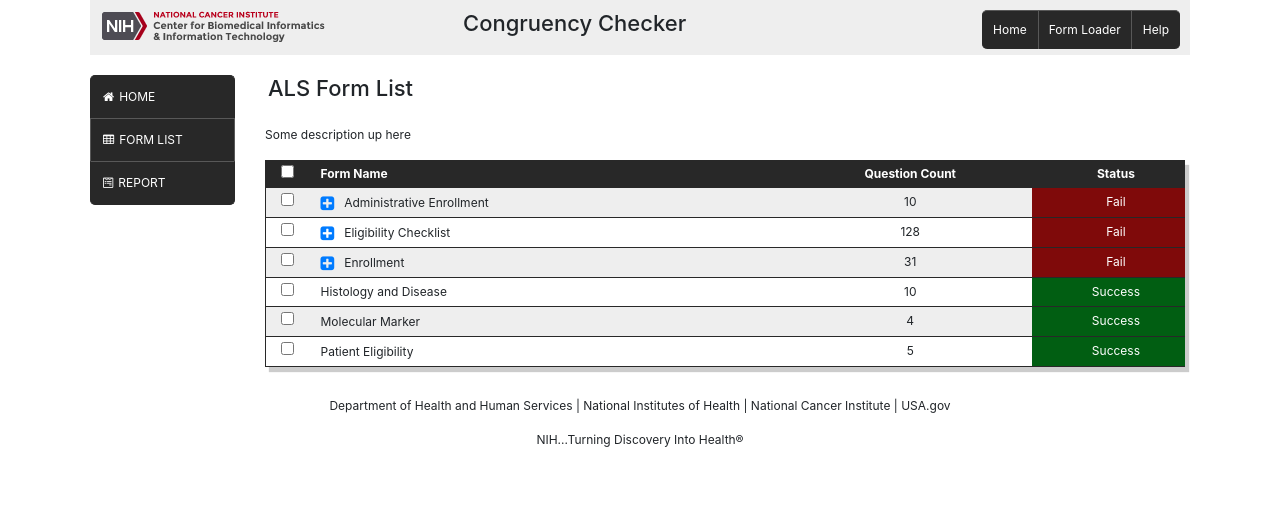
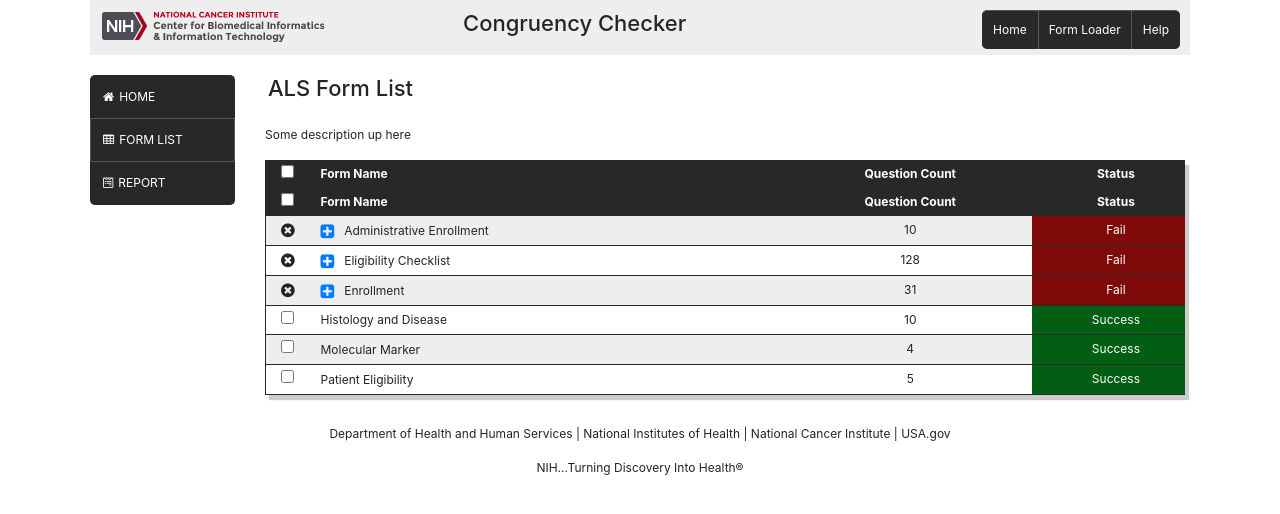
Before and after one commit to CBIIT/cadsr-services, an Angular app in the folder cchecker-ui/: page /forms in a window 1280 px wide. Shown: the top 514 px of the page. Built offline with nearby package versions, Linux system fonts and the light colour scheme.

Commit message:
converted some functions to arrow functions

```diff
--- a/cchecker-ui/src/app/als-form-list/als-form-list.component.html
+++ b/cchecker-ui/src/app/als-form-list/als-form-list.component.html
@@ -16,33 +16,48 @@
       <th class="status">
          Status
       </th>
+   </tr>
 
+   <tr>
+      <th>
+         <input type="checkbox">
+      </th>
+      <th>
+         Form Name
+      </th>
+      <th class="questionCount">
+         Question Count
+      </th>
+      <th class="status">
+         Status
+      </th>
    </tr>
-    <ng-container *ngFor="let record of sortedData().formsList; let i = index">
+
+
+
+   <ng-container *ngFor="let record of sortedData(); let i = index">
       <!-- render this row always -->
       <tr [ngClass]="{'rowOdd':i%2==0,'rowEven':i%2==1}">
          <td class="checkbox">
-                    <input type="checkbox">
+            <input type="checkbox" *ngIf="record.isValid">
+            <span *ngIf="!record.isValid" class="fa fa-times-circle fa-lg"></span>
          </td>
          <td>
-                    <a *ngIf="!record.isValid" href="#" (click)="showDetails(record)">
+            <a *ngIf="!record.isValid" href="#" (click)="showHideError(record)">
             <span class="fa fa-lg formName" [ngClass]="{'fa-minus-square':record.expand,'fa-plus-square':!record.expand}"></span>
             </a><span class="formName">{{record.formName}}</span>
-
          </td>
          <td class="questionCount">{{record.questionsCount}}</td>
          <td class="status" [ngClass]="{'success':record.isValid,'fail':!record.isValid}">{{getStatus(record.isValid)}}</td>
       </tr>
       <!-- end render this row always -->
-
       <!-- render and hide this row only if there is an error -->
-            <tr *ngIf="record.expand" [ngClass]="{'rowError':record.expand}">
+      <tr *ngIf="record['expand']" [ngClass]="{'rowError':record.expand}">
       <td></td>
       <td colspan="4" >
          Display some error
       </td>
       </tr>
       <!-- end render and hide this row only if there is an error -->
-
    </ng-container>
 </table>
--- a/cchecker-ui/src/app/als-form-list/als-form-list.component.ts
+++ b/cchecker-ui/src/app/als-form-list/als-form-list.component.ts
@@ -7,39 +7,23 @@ import { Component, OnInit } from '@angular/core';
 })
 export class AlsFormListComponent implements OnInit {
   data:Object;
+  checkedItems:string[];  // list of checked names //
+
   constructor() {
+    // test data //
     this.data = {"formsList":[{"isValid":false,"errors":[],"formName":"Enrollment","questionsCount":31},{"isValid":true,"errors":[],"formName":"Histology and Disease","questionsCount":10},{"isValid":false,"errors":[],"formName":"Administrative Enrollment","questionsCount":10},{"isValid":false,"errors":[],"formName":"Eligibility Checklist","questionsCount":128},{"isValid":true,"errors":[],"formName":"Patient Eligibility","questionsCount":5},{"isValid":true,"errors":[],"formName":"Molecular Marker","questionsCount":4}],"checkUom":null,"checkStdCrfCde":null,"mustDisplayException":null};
    }
+
   ngOnInit() {
   }
 
-  getStatus(isValid:boolean) {
-    if (isValid) {
-      return 'Success';
-    }
-    else {
-      return 'Fail';
-    };
-  };
+  // get usable status message to display in table status column //
+  getStatus = (isValid:boolean) => isValid ? 'Success':'Fail';
 
-  sortedData() {
-    this.data['formsList'].sort(function (a, b) {
-      if (a.formName.toUpperCase()<b.formName.toUpperCase()) {
-        return -1
-      }
-      else {
-        return 1
-      }
-    });
-    return this.data;
-  }
+  // shows or hides error row //
+  showHideError = (i:boolean) => { i['expand']=!i['expand']; return false }
 
-  showDetails(i) {
-    if (!i['expand']) {
-      i['expand']=false;
-    }
-    i['expand']=!i['expand'];
-    return false;
-  };
-
-}
+  // sorts data alphabetically by form name //
+  sortedData = () => this.data['formsList']
+      .sort((a, b) => a.formName.toUpperCase()<b.formName.toUpperCase() ? -1 : 1);
+};
--- a/cchecker-ui/src/app/app.component.ts
+++ b/cchecker-ui/src/app/app.component.ts
@@ -1,7 +1,6 @@
 import { Component } from '@angular/core';
 import { directiveCreate } from '../../node_modules/@angular/core/src/render3/instructions';
 import { PropertyBindingType } from '../../node_modules/@angular/compiler';
-import { prototype } from 'module';
 
 @Component({
   selector: 'app-root',
```
Lines whose indentation alone changed are shown as unchanged.
